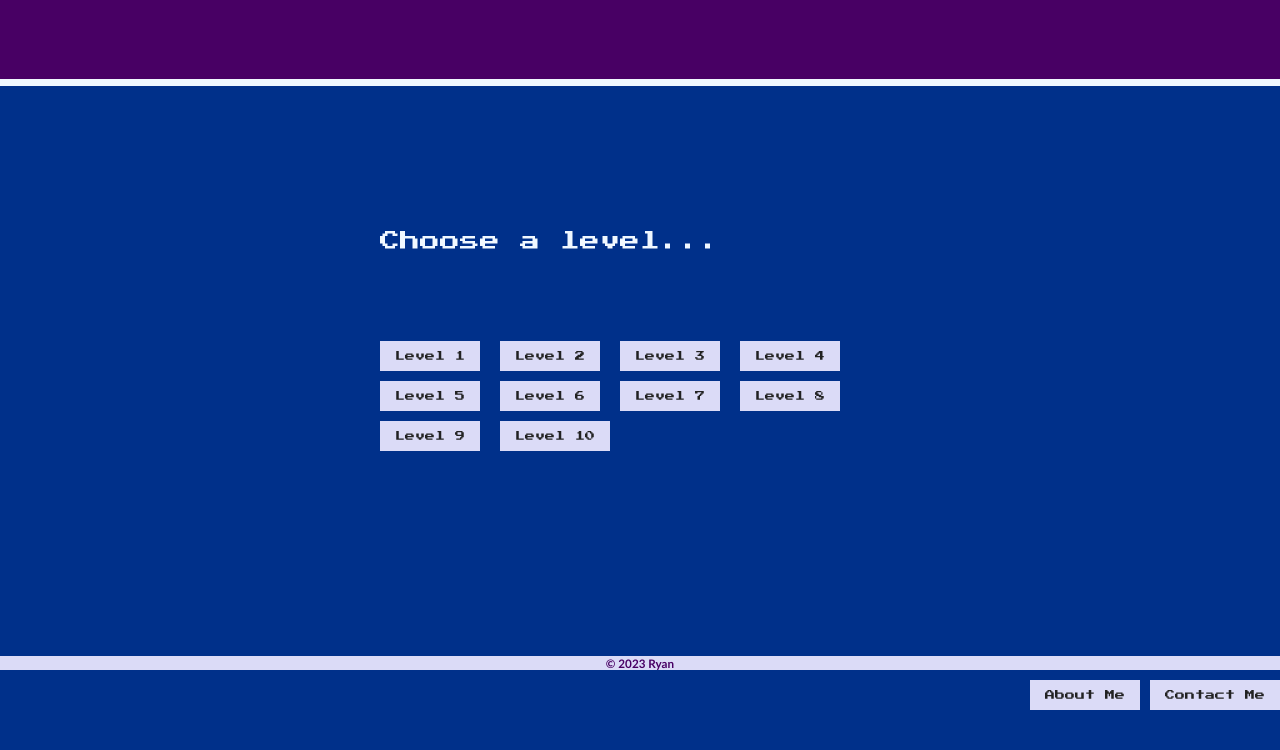
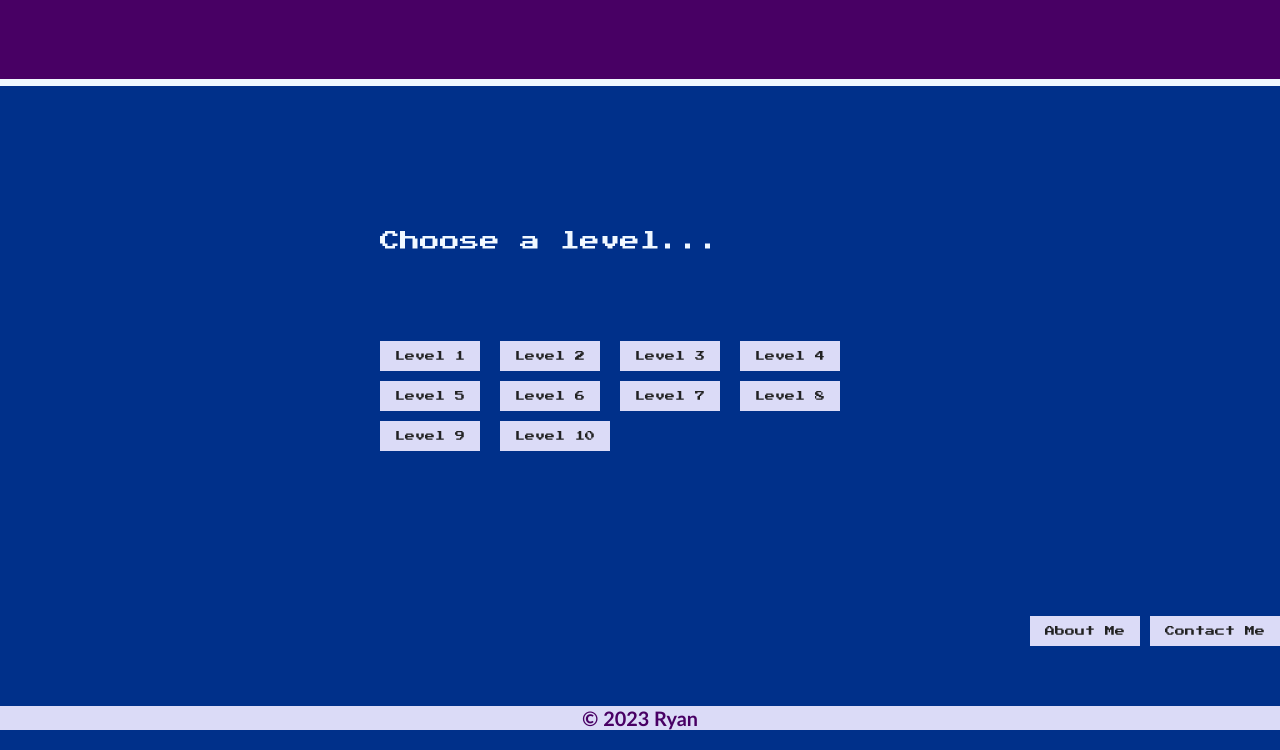
Before and after one commit to 1RJB/MyGame, a plain HTML site: page index.html in a window 1280 px wide. Shown: the part 194-944 px from the top of the page. Before the commit the page ends 914 px from the top, so only its background shows below. Drawn offline with Linux system fonts and the light colour scheme.

Commit message:
Add files via upload

```diff
--- a/css/game.css
+++ b/css/game.css
@@ -23,6 +23,7 @@ header {
   height: 35vh;
   border-bottom: 7px solid aliceblue;
   background-color: rgb(72, 0, 100);
+  background-image: ;
 }
 
 main {
@@ -166,3 +167,12 @@ h1 {
 .gamenav:hover {
   background-color: #838383;
 }
+
+#copyright{font-family: 'Trebuchet MS', 'Lucida Sans Unicode', 'Lucida Grande', 'Lucida Sans', Arial, sans-serif;}
+
+.bottom-container{
+  background-color: #dbdbf7;
+  margin-top: 50px;
+  font-size: 1.7rem;
+  margin-bottom: 1rem;
+}
--- a/index.html
+++ b/index.html
@@ -31,18 +31,17 @@
       </section>
     </main>
 
-
-
-
-    <div class="bottom-container">
-      <h3 id="copyright">&COPY; 2023 Ryan<h3>
-    </div>
     <br>
     <div class="topnav">
       <button type="button" class="gamenav about">About Me</button>
       <button type="button" class="gamenav contactme">Contact Me</button>
     </div>
 
+    <div class="bottom-container">
+      <h3 id="copyright">&COPY; 2023 Ryan<h3>
+    </div>
+    <br>
+
     <script src="TheJS/picker.js"></script>
   </body>
 
```
Also changed, not shown: css/styles.css (+14 -0 lines), email.html (+4 -0 lines), thanks.html (+4 -0 lines).
